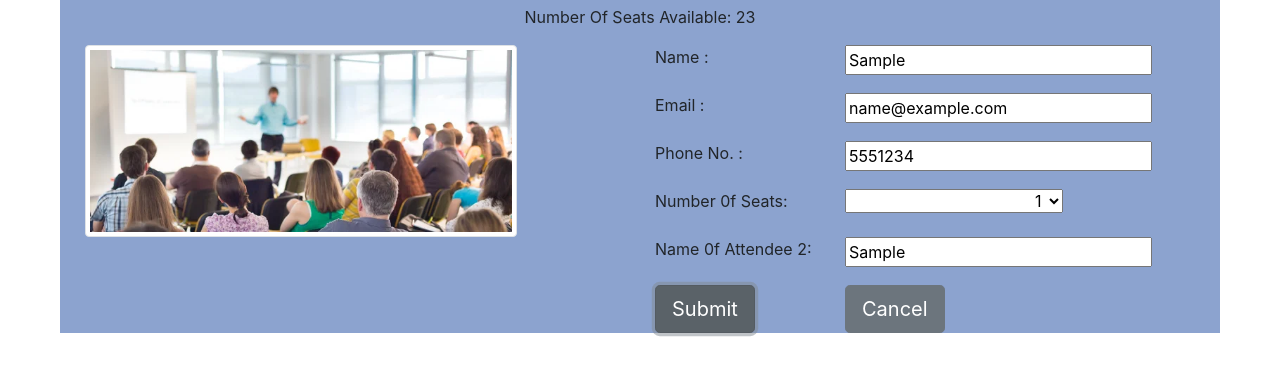
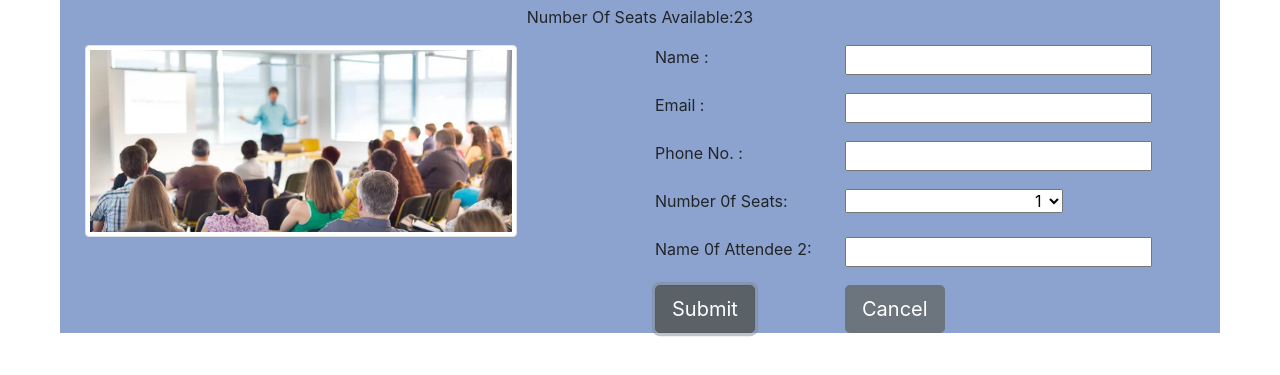
Before and after one commit to kokilaAravindhan/seminarAssignment, a plain HTML site: page index.html in a window 1280 px wide. Both pictures are taken after typing "Sample", "name@example.com", "5551234", "Sample" into the empty fields and a click on the button "Submit". Shown: the part 111-486 px from the top of the page. Drawn offline with nearby package versions, Linux system fonts and the light colour scheme.

Commit message:
Update index.html

```diff
--- a/index.html
+++ b/index.html
@@ -15,8 +15,11 @@
 <script>
     function myFunction(a){
         if(a=="1"){
-        alert("successfully Submited the form!!");}
-else{
+        alert("successfully Submited the form!!");
+        var allInputs = document.querySelectorAll('input');
+         allInputs.forEach(singleInput => singleInput.value = '');
+        }
+else if (a=="2") {
     alert("registration Got cancelled!!")
 }
 }
@@ -32,9 +35,10 @@ else{
             </div>
             <div class="row">
                 <div class="col">
-                      <p id="headtext">Number Of Seats Available: 23</p>
+                      <p id="headtext">Number Of Seats Available:23 </p>
                 </div>
             </div>
+            <form>
             <div class="row" id="contentRow">
                 <div class="col-sm-6" >
                    <!-- <i class="fa-solid fa-building-user fa-2xl"></i>                -->
@@ -106,6 +110,7 @@ else{
                             </label>
                         </div>
                     </div>
+                </form>
                     <div class="row">
                         <div class="col-sm-4">
 
```
